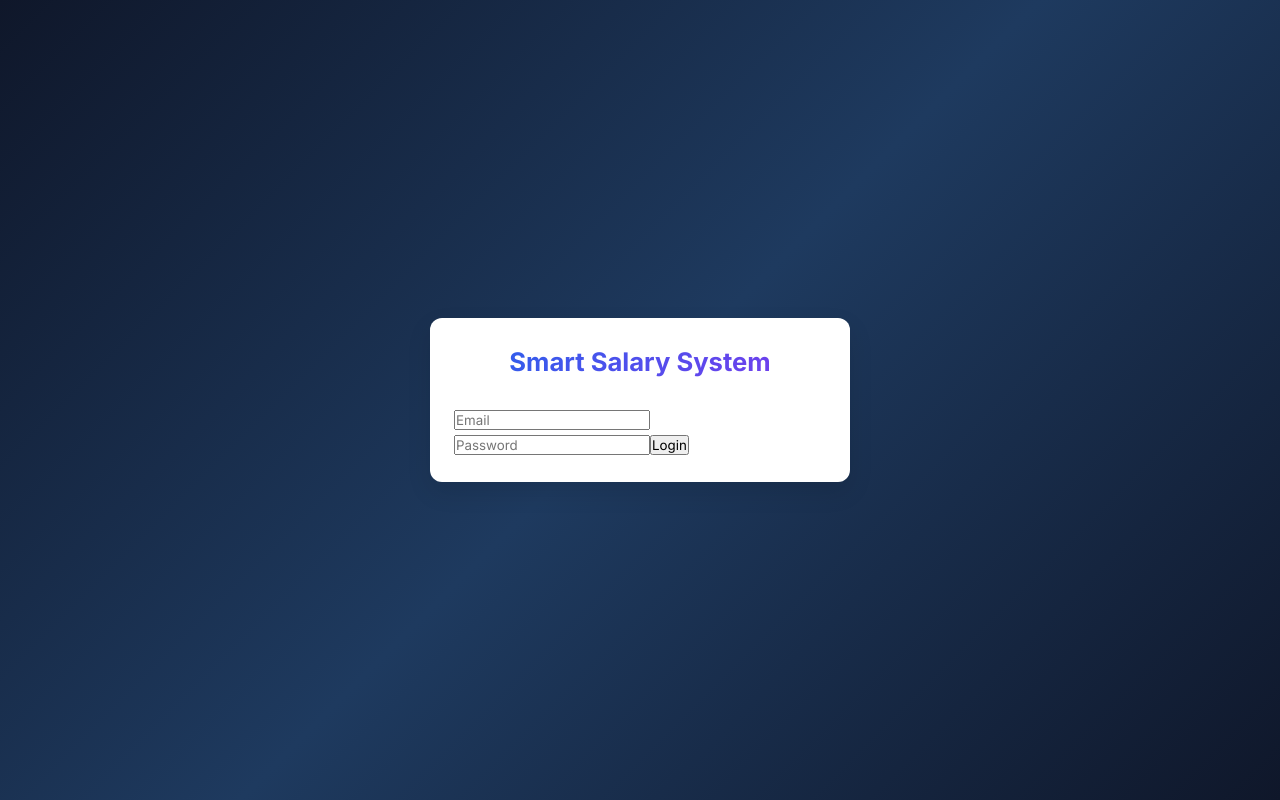
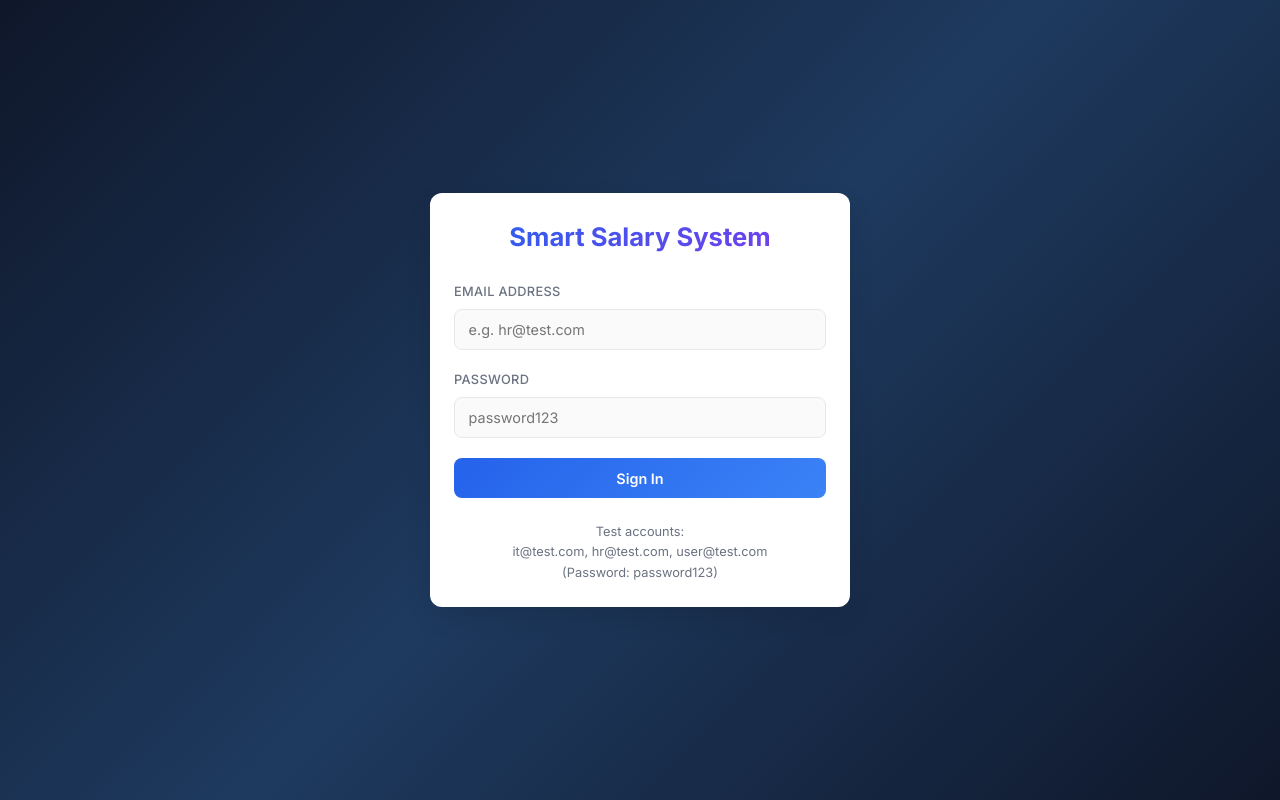
Before and after one commit to Solo7909/Payroll, a React app in the folder frontend/: page /login in a window 1280 px wide. Built offline with nearby package versions, Linux system fonts and the light colour scheme; the HTML template or start-up script is replaced by a standard one.

Commit message:
Refactor login form and error handling

```diff
--- a/frontend/src/components/Login.jsx
+++ b/frontend/src/components/Login.jsx
@@ -43,35 +43,35 @@ export default function Login() {
     return (
         <div className="auth-container">
             <div className="card">
-                <h2 style={{ textAlign: 'center', marginBottom: '1.5rem' }}>
-                    Smart Salary System
-                </h2>
-
+                <h2 style={{ textAlign: 'center', marginBottom: '1.5rem' }}>Smart Salary System</h2>
                 <form onSubmit={handleLogin}>
-                    {error && (
-                        <div style={{ color: 'red', marginBottom: '1rem', textAlign: 'center' }}>
-                            {error}
-                        </div>
-                    )}
-
+                    {error && <div style={{ color: 'red', marginBottom: '1rem', fontSize: '0.875rem', textAlign: 'center' }}>{error}</div>}
+                    <div className="form-group">
+                        <label>Email Address</label>
                         <input
                             type="email"
                             value={email}
                             onChange={e => setEmail(e.target.value)}
-                        placeholder="Email"
                             required
+                            placeholder="e.g. hr@test.com"
                         />
-
+                    </div>
+                    <div className="form-group">
+                        <label>Password</label>
                         <input
                             type="password"
                             value={password}
                             onChange={e => setPassword(e.target.value)}
-                        placeholder="Password"
                             required
+                            placeholder="password123"
                         />
-
-                    <button type="submit">Login</button>
+                    </div>
+                    <button type="submit" className="btn-primary">Sign In</button>
                 </form>
+                <p style={{ marginTop: '1.5rem', fontSize: '0.8rem', color: 'var(--text-muted)', textAlign: 'center' }}>
+                    Test accounts:<br /> it@test.com, hr@test.com, user@test.com<br />
+                    (Password: password123)
+                </p>
             </div>
         </div>
     );
```
Lines whose indentation alone changed are shown as unchanged.
